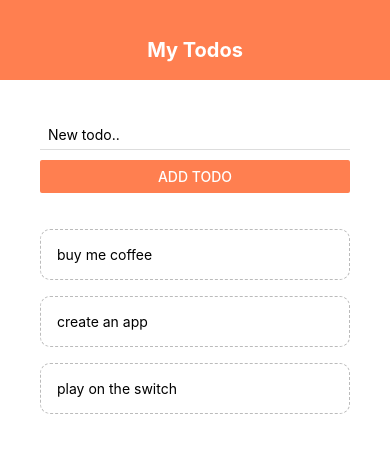
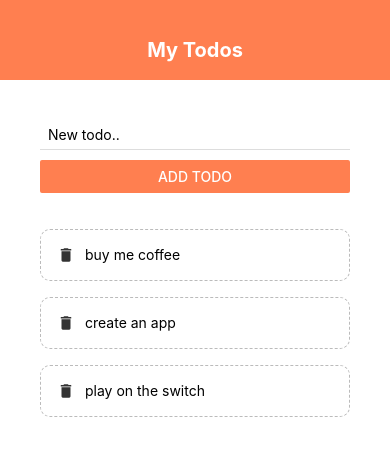
Before and after one commit to einnar82/react-native-todo, a React Native app: screen / in a window 390 px wide. Shown: the top 456 px of the page. Built offline with nearby package versions, Linux system fonts and the light colour scheme.

Commit message:
added icons

```diff
--- a/package.json
+++ b/package.json
@@ -12,6 +12,7 @@
   "dependencies": {
     "react": "16.13.1",
     "react-native": "0.63.2",
+    "react-native-vector-icons": "^7.0.0",
     "react-redux": "^7.2.1",
     "redux": "^4.0.5"
   },
--- a/src/components/TodoItem.js
+++ b/src/components/TodoItem.js
@@ -3,13 +3,21 @@
     StyleSheet,
     TouchableOpacity,
     Text,
+    View,
 } from 'react-native';
+import Icon from 'react-native-vector-icons/MaterialIcons';
 
 const TodoItem = ({ item, removeItem }) => {
     return (<TouchableOpacity onPress={() => removeItem(item.key)}>
-        <Text style={styles.item}>
-            {item.text}
-        </Text>
+        <View style={styles.item}>
+            <Icon
+                name="delete"
+                size={18}
+                color='#333'/>
+            <Text style={styles.itemText}>
+                {item.text}
+            </Text>
+        </View>
     </TouchableOpacity>)
 
 }
@@ -21,7 +29,11 @@
         borderColor: '#bbb',
         borderWidth: 1,
         borderStyle: 'dashed',
-        borderRadius: 10
+        borderRadius: 10,
+        flexDirection: 'row'
+    },
+    itemText: {
+        marginLeft: 10
     }
 })
 export default TodoItem;
```
Also changed, not shown: src/components/Sandbox.js (+37 -7 lines), 22 other files (tests, documents, lock files or other folders).
